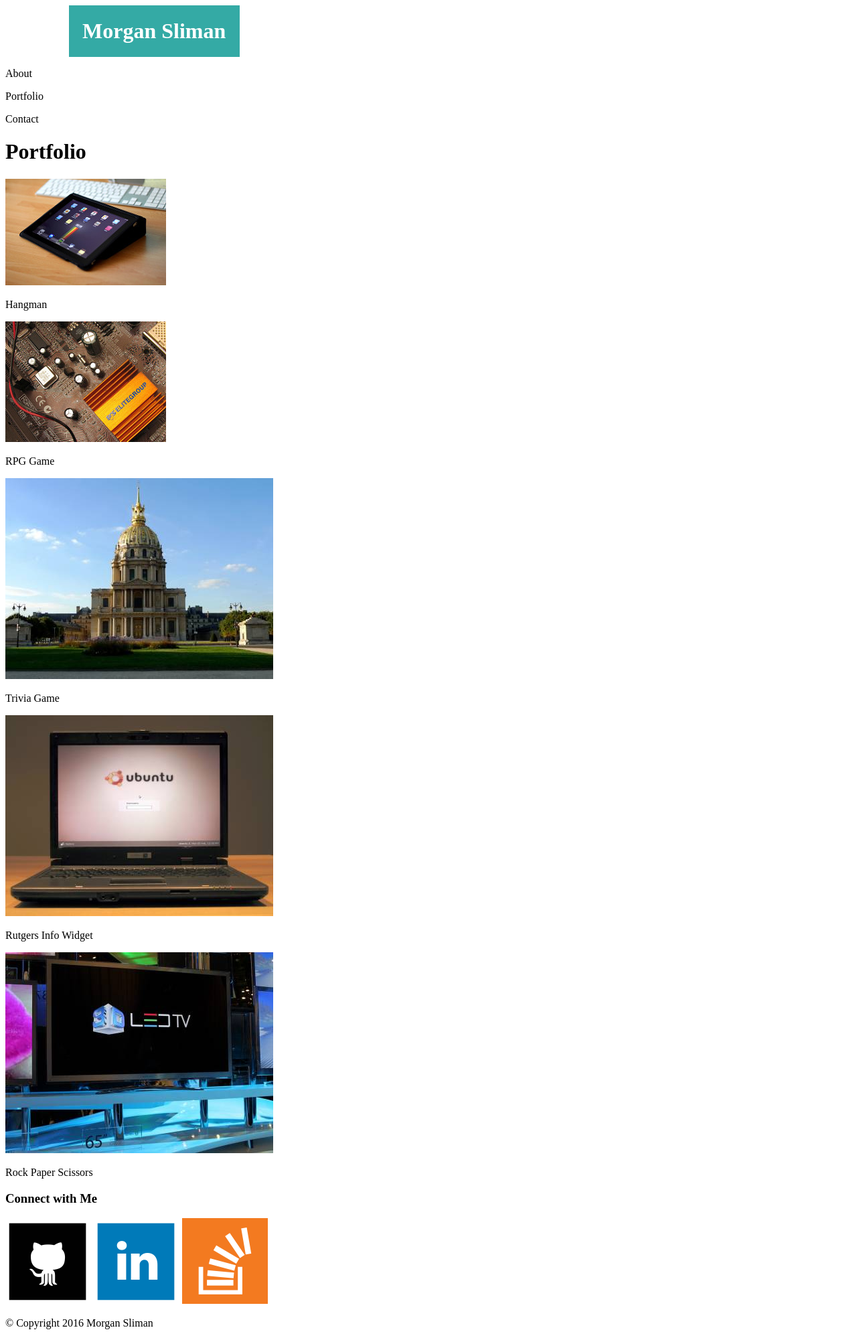
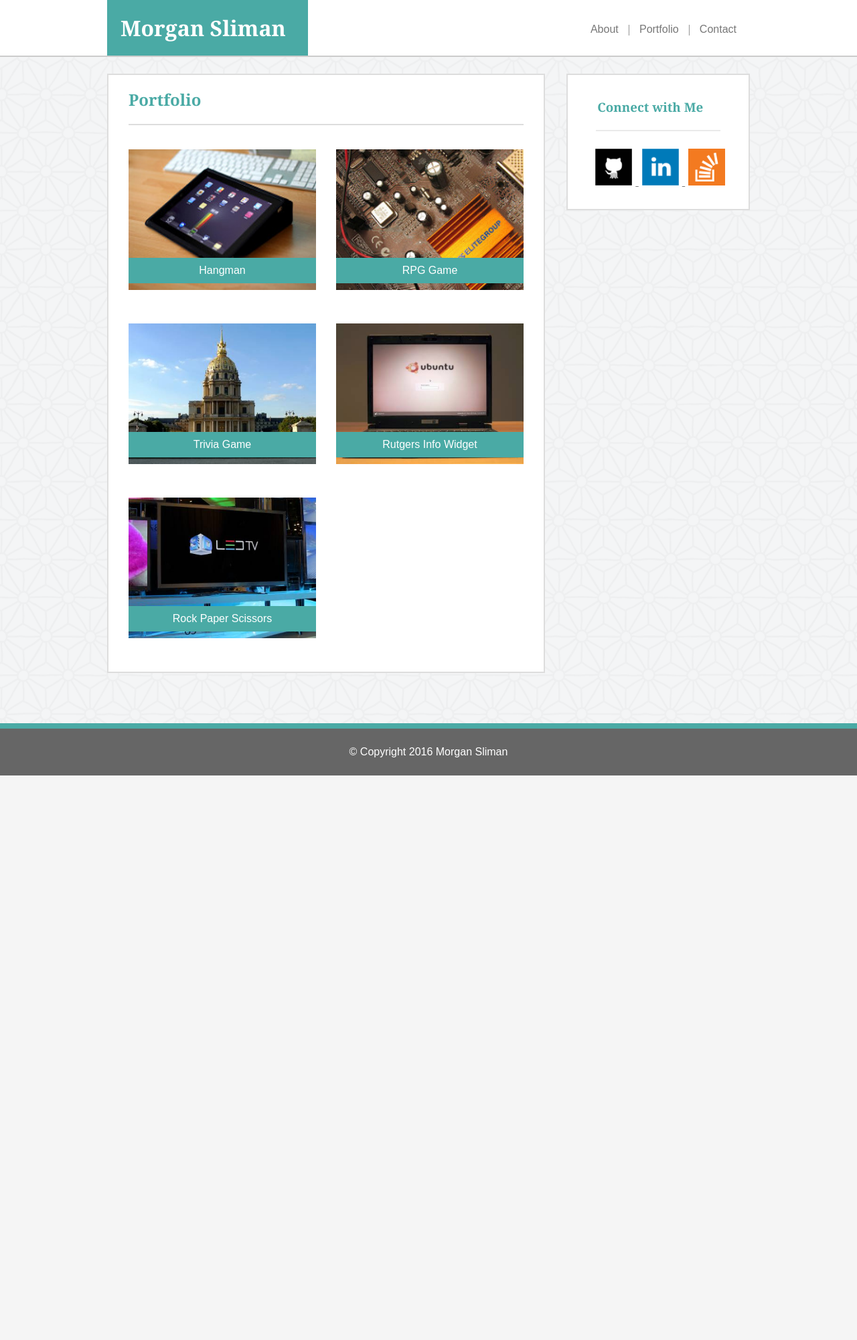
Before and after one commit to morgansliman/Basic-Portfolio, a PHP site: page /portfolio.html in a window 1280 px wide. Shown: the whole page at 67% size. After the commit the page ends 1158 px from the top, so only its background shows below. Run offline with PHP 8.4, Linux system fonts and the light colour scheme.

Commit message:
Complete

```diff
--- a/assets/css/style.css
+++ b/assets/css/style.css
@@ -2,21 +2,13 @@ h1, h2, h3 {
 	font-family: 'Georgia', Times, 'Times New Roman', serif;
 }
 
-#aboutMe, #socialText {
-	color: #4aaaa5;
-
+body {
+	margin: 0;
 }
 
-p, a {
+p, a, form {
 	font-family: 'Arial', 'Helvetica Neue', Helvetica, sans-serif;
 	color: #777777;
-}
-
-#myName {
-	background-color: #4aaaa5;
-	color: white;
-	margin: -8px 870px 0px 95px;
-	padding: 20px;
 }
 
 ul {
@@ -30,34 +22,27 @@ li {
 	padding-left: 10px;
 }
 
-#main-wrapper {
-	width: 960px;
-	position: relative;
-	top: 25px;
-	margin-left: auto;
-	margin-right: auto;
+nav a {
+	text-decoration: none;
 }
 
-.mainContent {
-	background-image: url("../images/background.png");
-	padding-bottom: 100px;
+header {
+	border-bottom: 2px solid #cccccc;
 }
 
-#githubIcon, #linkedinIcon, #overflowIcon {
-	height: 55px;
-	width: 55px;
-	padding-left: 5px;
+nav {
+	position: absolute;
+	right: 180px;
+	top: 35px;
+	color: #777777;
+	word-spacing: 10px;
 }
 
-#icon-wrapper {
-	margin-left: -13px;
-}
-
-#wrapper {
-	width: 650px;
-	background-color: #ffffff;
-	position: relative;
-	border: 2px solid #dddddd;
+#myName {
+	background-color: #4aaaa5;
+	color: white;
+	margin: 0px 820px 0px 160px;
+	padding: 20px;
 }
 
 aside {
@@ -88,32 +73,174 @@ aside hr {
 	padding-bottom: 4px;
 }
 
-header {
-	border-bottom: 2px solid #cccccc;
+#githubIcon, #linkedinIcon, #overflowIcon {
+	height: 55px;
+	width: 55px;
+	margin: 0 5px;
 }
 
-nav {
-	position: absolute;
-	right: 180px;
-	top: 35px;
-	color: #777777;
-	word-spacing: 10px;
+#icon-wrapper {
+	margin-right: 10px;
+	position: relative;
+	right: 15px;
 }
 
-nav a {
-	text-decoration: none;
+#aboutMe, #contact, #socialText, #portfolioText {
+	color: #4aaaa5;
 }
 
-section.mainContent img {
+#aboutMe, #mainPic, #bioText, #mainBreak, #contact, form,
+#portfolioText {
+	margin-left: 30px;
+}
+
+#bioText {
+	word-wrap: break-word;
+	word-break: keep-all;
+	margin-right: 70px;
+	margin-top: -7px;
+	line-height: 200%;
+}
+
+#mainPic {
+	float: left;
+	margin-right: 20px;
+}
+
+#mainBreak {
+	color: #dddddd;
+	border-style: solid;
+	margin-right: 30px;
+}
+
+#main-wrapper {
+	width: 960px;
+	position: relative;
+	top: 25px;
+	margin-left: auto;
+	margin-right: auto;
+}
+
+.mainContent {
+	background-image: url("../images/background.png");
+	padding-bottom: 100px;
+}
+
+#wrapper {
+	width: 650px;
+	background-color: #ffffff;
+	position: relative;
+	border: 2px solid #dddddd;
+}
+
+#mainPic {
 	width: 150px;
 	height: 150px;
+}
+
+form {
+	margin-bottom: 20px;
+}
+
+textarea {
+	height: 25px;
+	width: 140px;
+	-webkit-transition: width 0.4s, height 0.4s;
+	transition: width 0.4s, height 0.4s;
+	transition-timing-function: ease-in-out;
+}
+
+textarea:focus {
+	width: 96%;
+	height: 96%;
+}
+
+input[type=name], input[type=email], textarea {
+	width: 140px;
+	box-sizing: border-box;
+	border: 1px solid #dddddd;
+	padding: 5px;
+	margin: 8px 0;
+}
+
+input[type=name], input[type=email] {
+	-webkit-transition: width 0.4s ease-in-out;
+	transition: width 0.4s ease-in-out;
+}
+
+input[type=name]:focus, input[type=email]:focus {
+	width: 96%;
+}
+
+#submit_button {
+	background-color: #4aaaa5;
+	border: none;
+	color: white;
+	padding: 8px 25px;
+	font-size: 14px;
+}
+
+#content-wrapper {
+	margin-top: 10px;
+	width: 590px;
+	position: relative;
+	left: 30px;
+}
+
+#content-wrapper div img, #content-wrapper div {
+	width: 280px;
+	height: 210px;
+}
+
+#content-wrapper div {
+	margin-bottom: 50px;
+}
+
+#content-wrapper div p {
+	position: absolute;
+	z-index: 1;
+	color: white;
+	-webkit-margin-before: 0;
+    -webkit-margin-after: 0;
+	bottom: 10px;
+	width: 100%;
+	text-align: center;
+	background-color: #4aaaa5;
+	padding: 10px 0;
+}
+
+#hangman-wrapper {
+	float: left;
+	position: relative;
+}
+
+#rpg-game-wrapper {
+	float: right;
+	position: relative;
+}
+
+#trivia-game-wrapper {
+	float: left;
+	position: relative;
+}
+
+#info-wrapper {
+	float: right;
+	position: relative;
+}
+
+#rock-paper-scissors-wrapper {
+	clear: both;
+	position: relative;
 }
 
 footer {
 	padding: 10px 0;
 	background: #666666;
+	border-top: 8px solid #4aaaa5;
 }
 
 footer p {
 	text-align: center;
+	color: white;
 }
--- a/portfolio.html
+++ b/portfolio.html
@@ -1,81 +1,107 @@
 <!DOCTYPE html>
 <html>
 <head>
-	<title>Morgan Sliman's Portfolio</title>
-	<style type="text/css">
+	<meta charset="UTF-8" />
+	<!-- <link rel="stylesheet" type="text/css" href="assets/css/reset.css" /> -->
+	<link rel="stylesheet" type="text/css" href="assets/css/style.css" />
 
-		body {
-			max-width: 950px;
-		}
+	<title>
+		Morgan Sliman's Portfolio
+	</title>
 
-		#myName {
-			background-color: #34aaa5;
-			color: white;
-			margin: 0px 600px 0px 95px;
-			padding: 20px;
-		}
-
-	</style>
 </head>
 <body>
-	<h1 id="myName">
-		<b>Morgan Sliman</b>
-	</h1>
 
-	<div class="topMenu">
-		<p id="about">
-			About
-		</p>
-
-		<p id="portfolio">
-			Portfolio
-		</p>
-
-		<p id="contact">
-			Contact
-		</p>
-	</div>
-
-	<div class="portfolioContent">
-
-		<h1 id="portfolioText">
-			Portfolio
+	<header>
+		<h1 id="myName">
+			Morgan Sliman
 		</h1>
 
-		<img src="assets/images/ipad.jpg">
-		<p id="hangman">Hangman</p>
+		<nav>
+			<a href="index.html">About</a> |
+			<a href="portfolio.html">Portfolio</a> |
+			<a href="contact.html">Contact</a>
+		</nav>
+	</header>
 
-		<img src="assets/images/cpu.jpg">
-		<p id="rpg">RPG Game</p>
+	<section class="mainContent">
+		<div id="main-wrapper">
+			<aside class="socialMenu">
+				<div id="social-wrapper">
+					<h3 id="socialText">
+						Connect with Me
+					</h3>
 
-		<img src="assets/images/city.jpg">
-		<p id="trivia">Trivia Game</p>
+					<hr />
+					<br />
 
-		<img src="assets/images/info.jpg">
-		<p id="info">Rutgers Info Widget</p>
+					<div id="icon-wrapper">
+						<a href="https://github.com/morgansliman" target="_blank">
+							<img alt="Github Icon" id="githubIcon" src="assets/images/github-trimmed.png" />
+						</a>
+						<a href="https://www.linkedin.com/in/morgansliman" target="_blank">
+							<img alt="LinkedIn Icon" id="linkedinIcon" src="assets/images/linkedin-trimmed.png" />
+						</a>
+						<a href="http://stackoverflow.com/users/5901438/user5901438?tab=topactivity" target="_blank">
+							<img alt="Stack Overflow Icon" id="overflowIcon" src="assets/images/overflow.png" />
+						</a>
+					</div>
+				</div>
+			</aside>
 
-		<img src="assets/images/tv.jpg">
-		<p id="rock_paper_scissors">Rock Paper Scissors</p>
+			<div id="wrapper">
+				<h1 id="portfolioText">
+					Portfolio
+				</h1>
 
-	</div>
+				<hr id="mainBreak" />
+				<br />
 
+				<div id="content-wrapper">
+					<div id="hangman-wrapper">
+						<img id="hangman-pic" src="assets/images/ipad.jpg">
+							<p id="hangman">
+								Hangman
+							</p>
+					</div>
 
-	<div class="socialMenu">
-		<h3 id="socialText">
-			Connect with Me
-		</h3>
-		<img id="githubIcon" src="assets/images/github.png">
-		<img id="linkedinIcon" src="assets/images/linkedin.png">
-		<img id="overflowIcon" src="assets/images/overflow.png">
-	</div>
+					<div id="rpg-game-wrapper">
+						<img id="rpg-game-pic" src="assets/images/cpu.jpg">
+							<p id="rpg">
+								RPG Game
+							</p>
+					</div>
 
+					<div id="trivia-game-wrapper">
+						<img id="trivia-game-pic" src="assets/images/city.jpg">
+							<p id="trivia">
+								Trivia Game
+							</p>
+					</div>
 
-	<div class="mainContent">
+					<div id="info-wrapper">
+						<img id="info-pic" src="assets/images/info.jpg">
+							<p id="info">
+								Rutgers Info Widget
+							</p>
+					</div>
 
+					<div id="rock-paper-scissors-wrapper">
+						<img id="rock-paper-scissors-pic" src="assets/images/tv.jpg">
+							<p id="rock_paper_scissors">
+								Rock Paper Scissors
+							</p>
+					</div>
+				</div>
+			</div>
+		</div>
+	</section>
 
-	</div>
-
-	<p id="copyright">&copy; Copyright 2016 Morgan Sliman</p>
+	<footer>
+		<p id="copyright">
+			&copy; Copyright 2016 Morgan Sliman
+		</p>
+	</footer>
 
 </body>
 </html>
```
Also changed, not shown: assets/css/reset.css (+1 -8 lines), contact.html (+52 -48 lines), index.html (+20 -18 lines), 1 other file.
